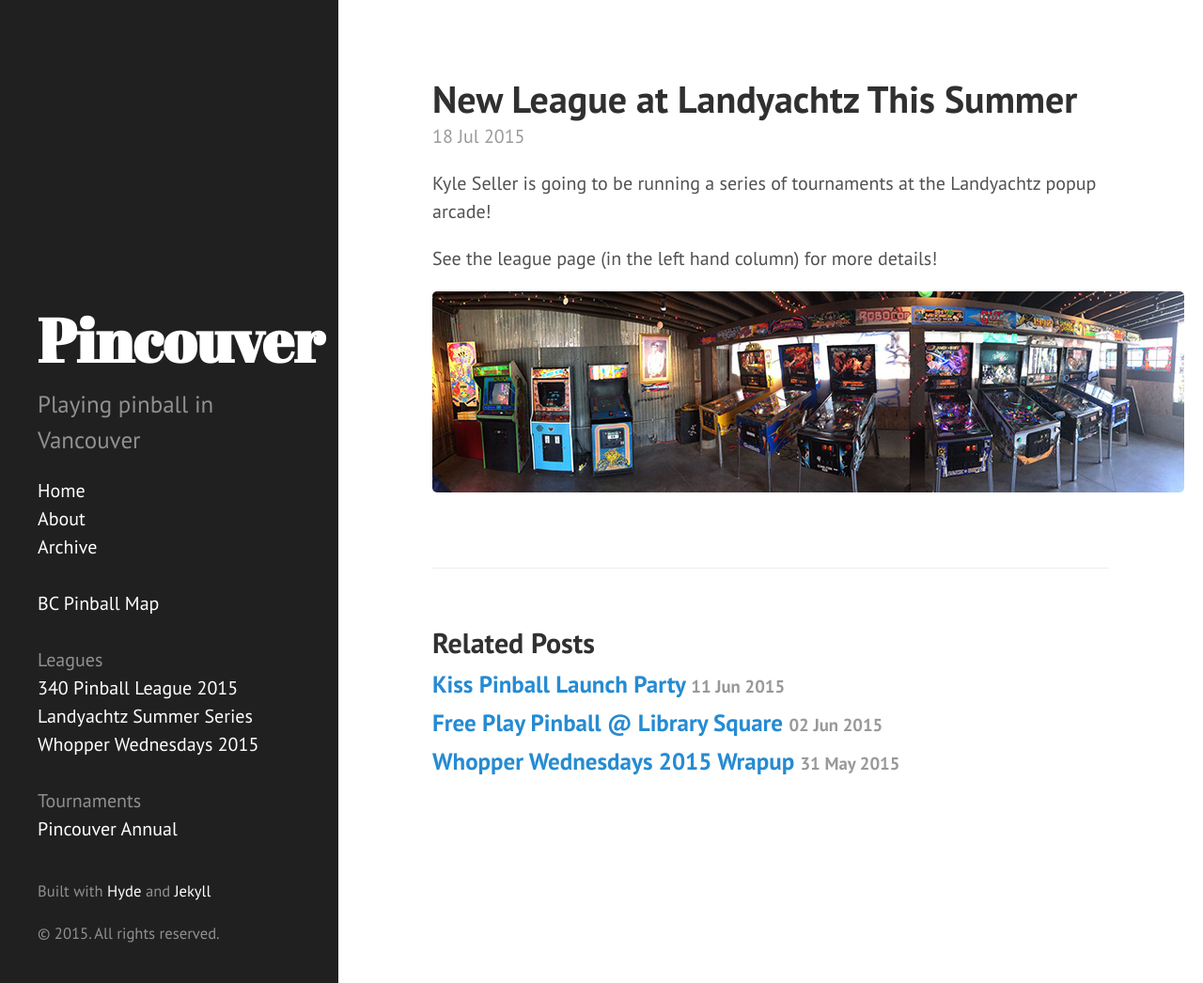
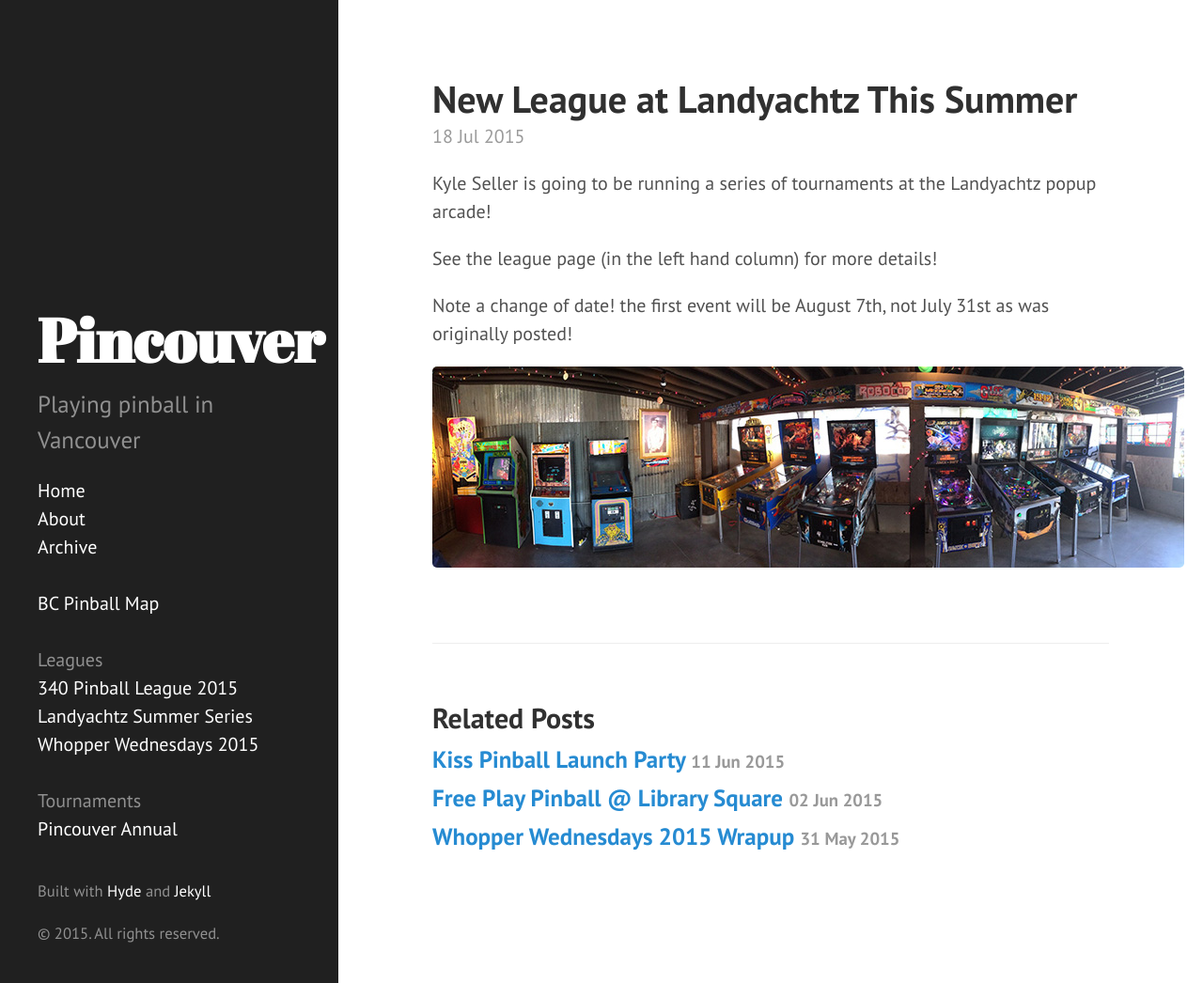
Before and after one commit to lytfyre/VancouverPinball, a Jekyll site: the page built from _posts/2015-07-18-landyachtz-announcement.md, in a window 1280 px wide and 1046 px high. Shown: the whole window at 94% size. Built offline with Jekyll 4.4.1, drawn with Linux system fonts in a browser that asks for light colours.

Commit message:
update landyachtz dates

```diff
--- a/_posts/2015-07-18-landyachtz-announcement.md
+++ b/_posts/2015-07-18-landyachtz-announcement.md
@@ -8,4 +8,6 @@ Kyle Seller is going to be running a series of tournaments at the Landyachtz pop
 
 See the league page (in the left hand column) for more details!
 
+Note a change of date! the first event will be August 7th, not July 31st as was originally posted!
+
 ![Image of Landyachtz]({{site.url}}/assets/landyachtz.jpg)
```
Also changed, not shown: leagues/landyachtz_summer_2015.md (+0 -1 lines), README.md.
